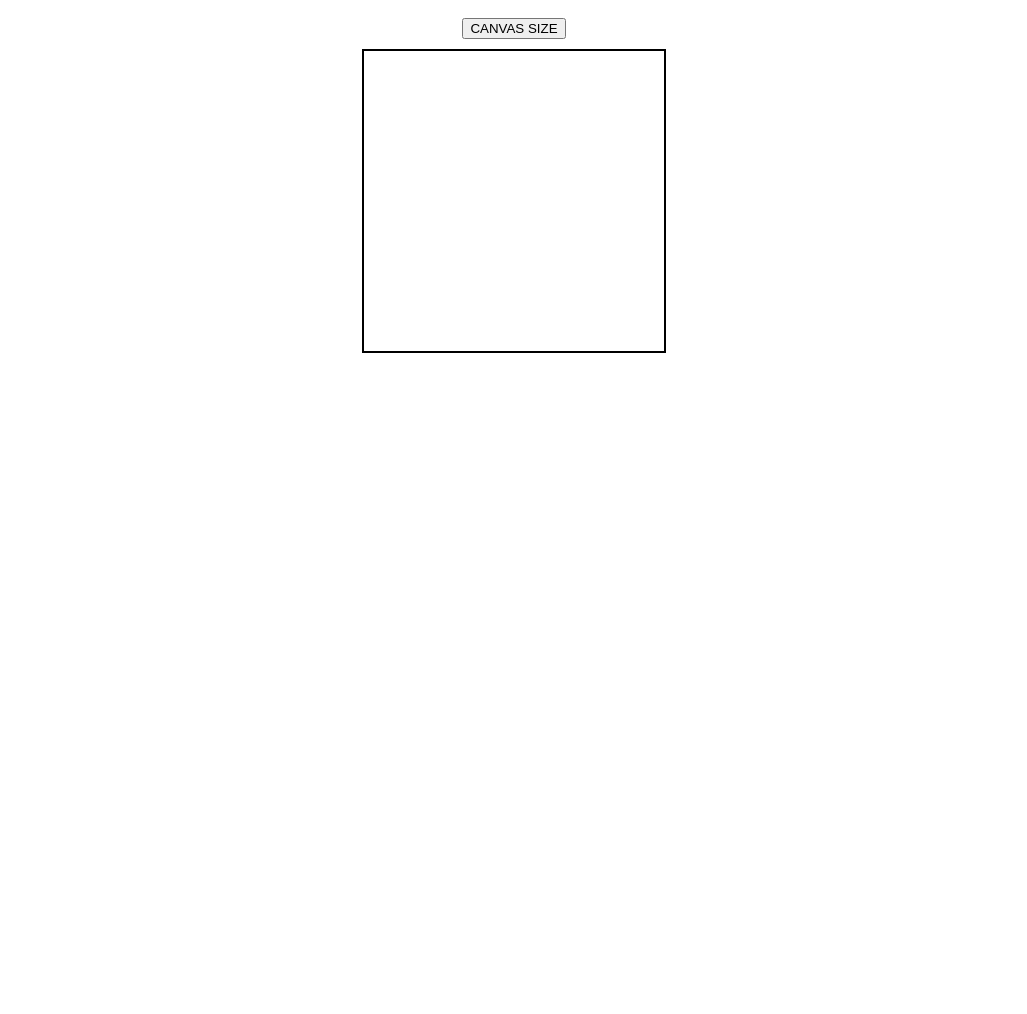
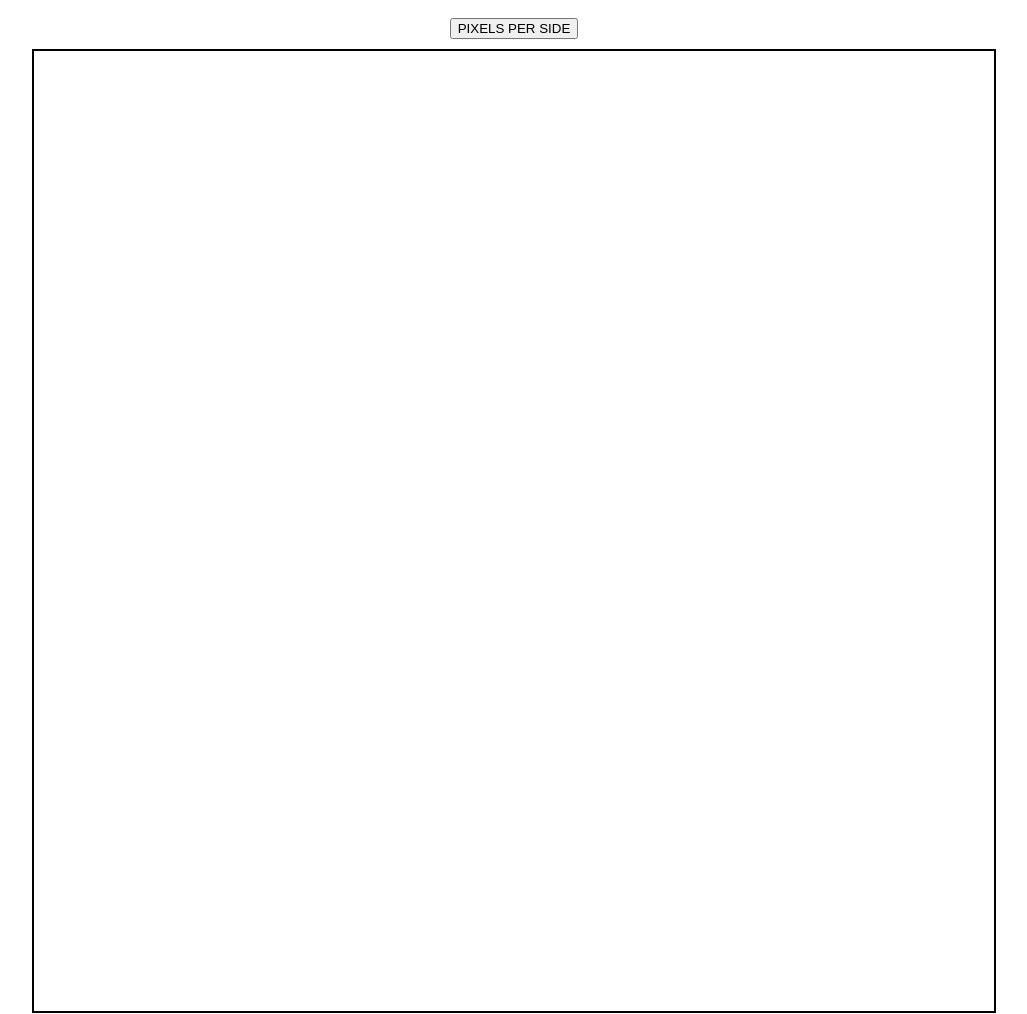
Before and after one commit to MCamus10/Etch-a-Sketch, a plain HTML site: page index.html in a window 1280 px wide. Shown: the whole page, without its empty margins (126-1153 px from the left). Before the commit the page ends 800 px from the top, so only its background shows below. Drawn offline with Linux system fonts and the light colour scheme.

Commit message:
Canvas size fixed to 960 x 960 px. Button fixed.

```diff
--- a/index.html
+++ b/index.html
@@ -9,7 +9,7 @@
 </head>
 <body>
     <div id="content">
-        <button type="button" id="canvasSizeButton">CANVAS SIZE</button>
+        <button type="button" id="canvasSizeButton">PIXELS PER SIDE</button>
         <div id="canvasBox"></div>
     </div>
 </body>
--- a/js.js
+++ b/js.js
@@ -1,6 +1,6 @@
 const canvas = document.querySelector("#canvasBox");
 function initialCanvas(){
-    for (let i = 0; i < 225; i++) {
+    for (let i = 0; i < 256; i++) {
         const square = document.createElement("div");
         square.classList.add("pixelClass");
         canvas.appendChild(square);
@@ -21,12 +21,12 @@ function promptSize(){
 
 function putPixels(canvasSize){
     deletePixelDivs();
-    const canvasWidthAndHeight = (canvasSize * 15) + 4;
-    canvas.style.width = `${canvasWidthAndHeight}px`;
-    canvas.style.height = `${canvasWidthAndHeight}px`;
+    const pixelWidthAndHeight = 960/canvasSize;
     for (let i = 0; i < (canvasSize**2); i++) {
         const square = document.createElement("div");
         square.classList.add("pixelClass");
+        square.style.width = `${pixelWidthAndHeight}px`;
+        square.style.height = `${pixelWidthAndHeight}px`;
         canvas.appendChild(square);
     };
     addMouseOver();
--- a/styles.css
+++ b/styles.css
@@ -15,14 +15,14 @@
     flex-wrap: wrap;
     padding: 0;
     border: 2px solid black;
-    width: 304px;
-    height: 304px;
+    width: 964px;
+    height: 964px;
     margin: 0 auto;
 }
 
 .pixelClass {
-    width: 15px;
-    height: 15px;
+    width: 60px;
+    height: 60px;
     background-color: white;
     margin: 0;
     padding: 0;
```
